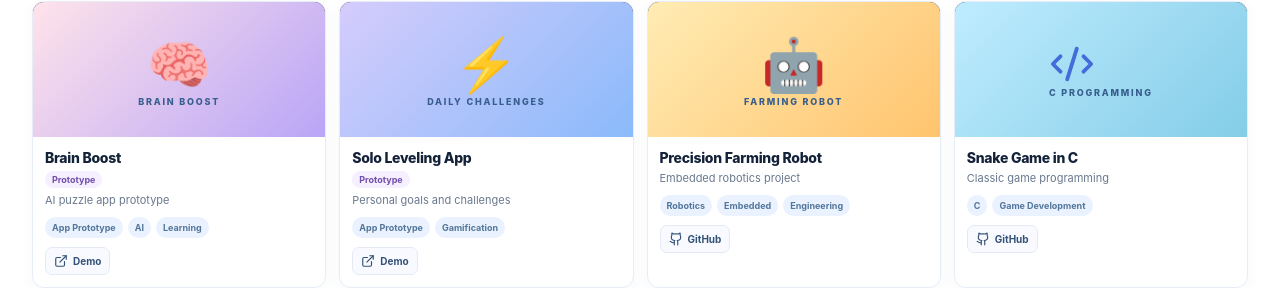
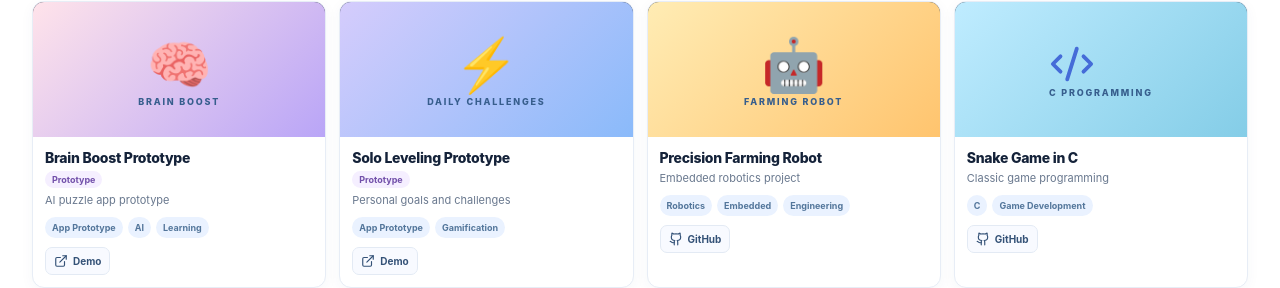
Before and after one commit to Forkan01/forkan-portfolio, a Next.js app: page / in a window 1280 px wide. Shown: the part 2178-2466 px from the top of the page. Built offline with nearby package versions, Linux system fonts and the light colour scheme.

Commit message:
Rename Brain Boost and Solo Leveling prototype cards

```diff
--- a/app/page.tsx
+++ b/app/page.tsx
@@ -138,7 +138,7 @@ const moreProjects: Project[] = [
     github: "https://github.com/Forkan01/Autonomous-Systems-B-Lab_Group-D",
   },
   {
-    title: "Brain Boost", subtitle: "AI puzzle app prototype",
+    title: "Brain Boost Prototype", subtitle: "AI puzzle app prototype",
     description: "An interactive puzzle and learning-oriented app concept.",
     tech: ["App Prototype", "AI", "Learning"],
     categories: ["Web Apps", "AI / ML"],
@@ -146,7 +146,7 @@ const moreProjects: Project[] = [
     demo: "https://brainboost.lovable.app",
   },
   {
-    title: "Solo Leveling App", subtitle: "Personal goals and challenges",
+    title: "Solo Leveling Prototype", subtitle: "Personal goals and challenges",
     description: "A gamified daily-goal app prototype.",
     tech: ["App Prototype", "Gamification"],
     categories: ["Web Apps", "Games"],
```
